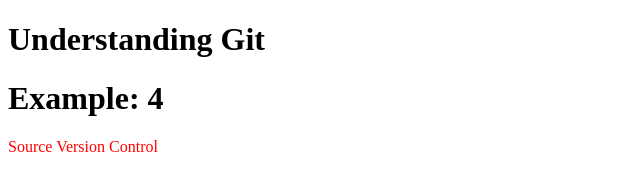
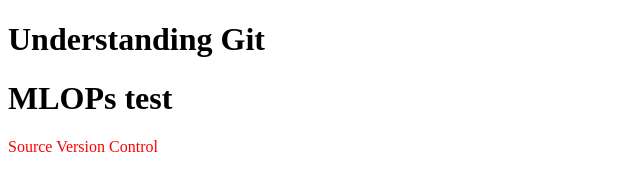
Before and after one commit to Karthikpvs1985/git-handson-sep, a plain HTML site: page index.html in a window 1280 px wide. Shown: the top 169 px of the page, without its empty margins (0-640 px from the left). Drawn offline with Linux system fonts and the light colour scheme.

Commit message:
Changed H1 tag to MLOPs title

```diff
--- a/index.html
+++ b/index.html
@@ -2,7 +2,7 @@
 <html>
     <body>
         <h1> Understanding Git</h1>
-        <h1> Example: 4</h1>
+        <h1> MLOPs test</h1>
         <p style= "color:red"> Source Version Control </p>
         <button> Book Now</button>
     </body>
```
